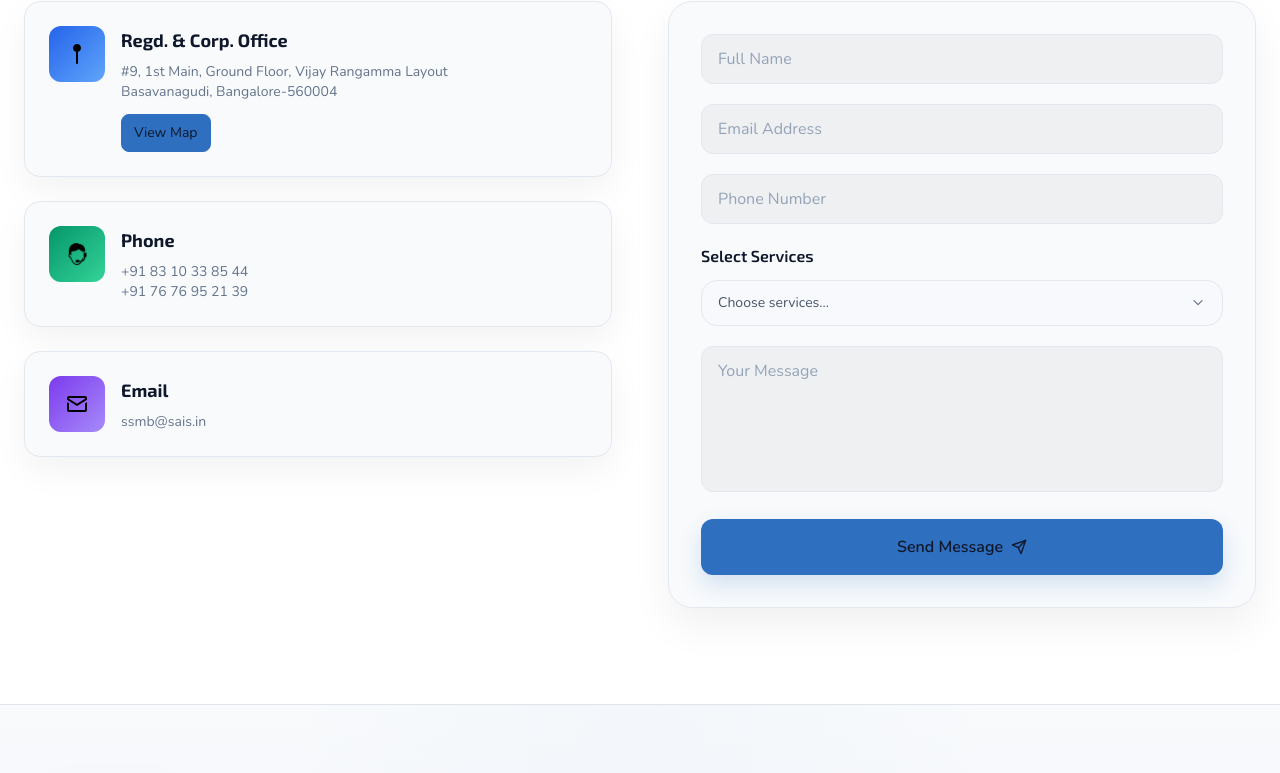
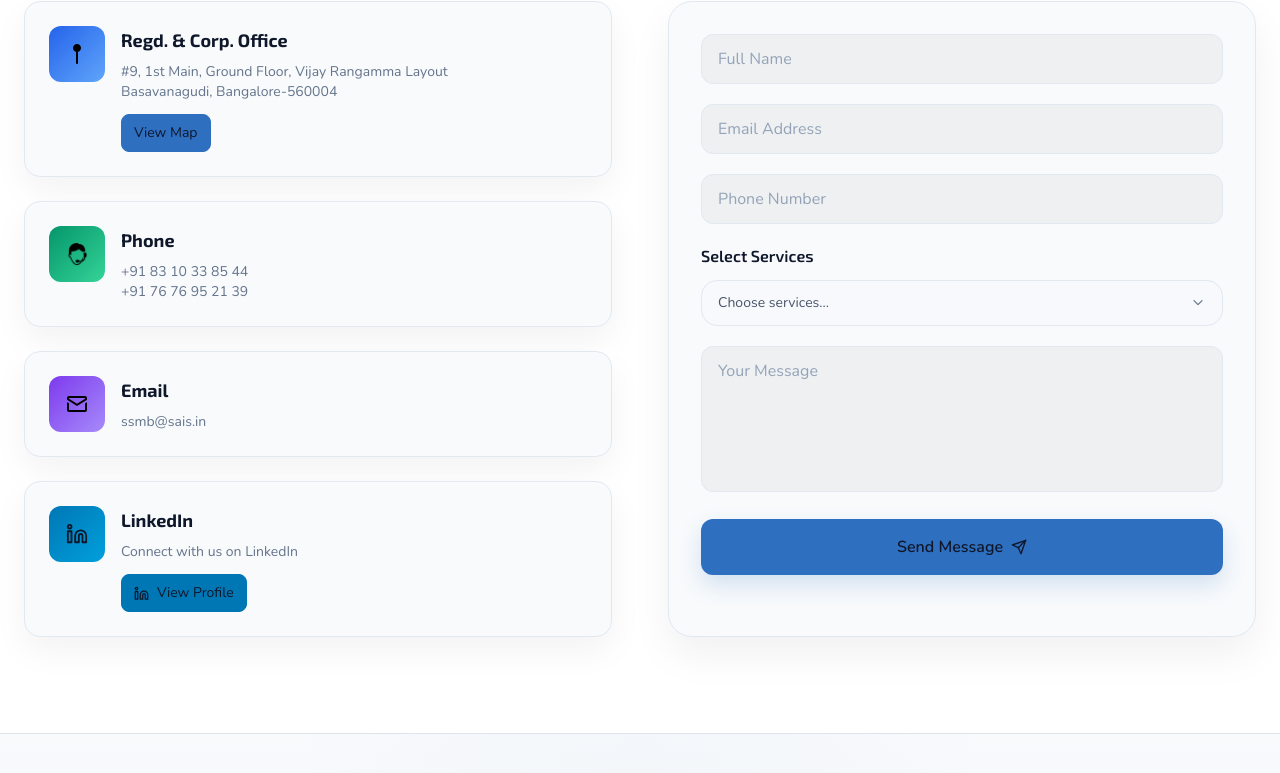
Before and after one commit to Yasir533/sai-infotech-webapp, a React (Vite) app in the folder sai-info/: page / in a window 1280 px wide. Shown: the part 3370-4143 px from the top of the page. Built offline with nearby package versions, Linux system fonts and the light colour scheme; a web font is replaced by a local one.

Commit message:
changes in contact

```diff
--- a/sai-info/src/components/Contact.jsx
+++ b/sai-info/src/components/Contact.jsx
@@ -6,6 +6,7 @@ import {
   FiMail,
   FiSend,
   FiCheck,
+  FiLinkedin,
 } from 'react-icons/fi'
 import { getApiBase } from '../utils/apiBase'
 
@@ -34,7 +35,7 @@ const contactInfo = [
   {
     icon: FiPhone,
     title: 'Phone',
-    lines: ['+91 83 10 33 85 44','+91 76 76 95 21 39'],
+    lines: ['+91 83 10 33 85 44', '+91 76 76 95 21 39'],
     color: 'from-emerald-600 to-emerald-400',
   },
   {
@@ -42,6 +43,12 @@ const contactInfo = [
     title: 'Email',
     lines: ['ssmb@sais.in'],
     color: 'from-violet-600 to-violet-400',
+  },
+  {
+    icon: FiLinkedin,
+    title: 'LinkedIn',
+    lines: ['Connect with us on LinkedIn'],
+    color: 'from-[#0077b5] to-[#00a0dc]',
   },
 ]
 
@@ -54,8 +61,6 @@ const iconImageByTitle = {
 export default function Contact() {
   const ref = useRef(null)
   const inView = useInView(ref, { once: true })
-
-  // Use FiMail (from react-icons) for email icon — avoid optional FontAwesome import
 
   const [form, setForm] = useState({
     name: '',
@@ -109,8 +114,6 @@ export default function Contact() {
     setLoading(true)
 
     try {
-      // Determine API base dynamically so mobile devices can reach the backend.
-      // Prefer Vite env `VITE_API_BASE`, otherwise fall back to laptop host on port 5000.
       const API_BASE = getApiBase()
 
       const response = await fetch(`${API_BASE}/api/contact`, {
@@ -176,7 +179,7 @@ export default function Contact() {
                 key={i}
                 className="bg-[#f8fafc] border border-slate-200 rounded-2xl p-6 flex gap-4 shadow-[0_14px_34px_rgba(15,23,42,0.05)]"
               >
-                <div className={`w-14 h-14 rounded-xl bg-gradient-to-br ${info.color} flex items-center justify-center`}>
+                <div className={`w-14 h-14 rounded-xl bg-gradient-to-br ${info.color} flex items-center justify-center flex-shrink-0`}>
                   {iconImageByTitle[info.title] ? (
                     <>
                       <img
@@ -203,14 +206,14 @@ export default function Contact() {
 
                   {info.lines.map((line, index) => {
                     if (info.title === 'Phone') {
-                      const tel = String(line).replace(/[^0-9+]/g, '');
+                      const tel = String(line).replace(/[^0-9+]/g, '')
                       return (
                         <p key={index} className="text-slate-600 text-sm">
                           <a href={`tel:${tel}`} className="hover:underline">
                             {line}
                           </a>
                         </p>
-                      );
+                      )
                     }
 
                     if (info.title === 'Email') {
@@ -220,15 +223,16 @@ export default function Contact() {
                             {line}
                           </a>
                         </p>
-                      );
+                      )
                     }
 
                     return (
                       <p key={index} className="text-slate-600 text-sm">
                         {line}
                       </p>
-                    );
+                    )
                   })}
+
                   {info.title === 'Regd. & Corp. Office' && (
                     <div className="mt-3">
                       <a
@@ -238,6 +242,21 @@ export default function Contact() {
                         className="inline-block rounded-lg bg-[#2f6fbf] border border-[#2f6fbf] px-3 py-2 text-sm text-white hover:bg-[#255c9d]"
                       >
                         View Map
+                      </a>
+                    </div>
+                  )}
+
+                  {/* LinkedIn Button */}
+                  {info.title === 'LinkedIn' && (
+                    <div className="mt-3">
+                      <a
+                        href="#"
+                        target="_blank"
+                        rel="noopener noreferrer"
+                        className="inline-flex items-center gap-2 rounded-lg bg-[#0077b5] border border-[#0077b5] px-3 py-2 text-sm text-white hover:bg-[#005e93] transition-colors"
+                      >
+                        <FiLinkedin size={15} />
+                        View Profile
                       </a>
                     </div>
                   )}
```
